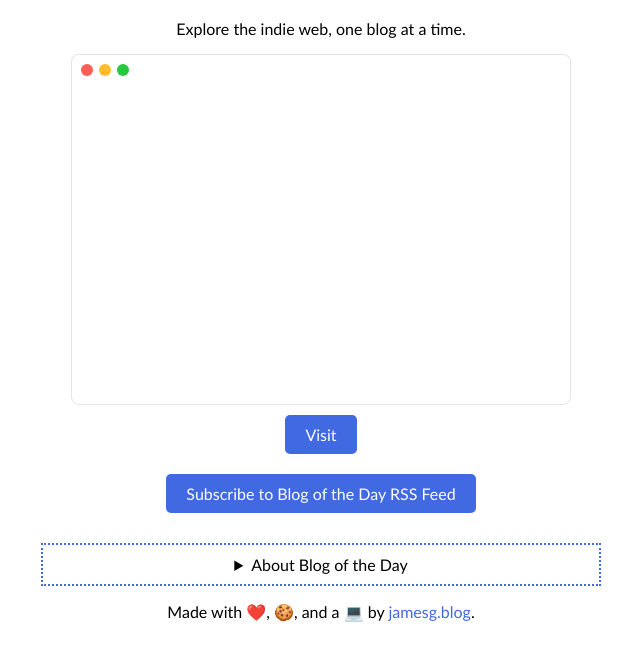
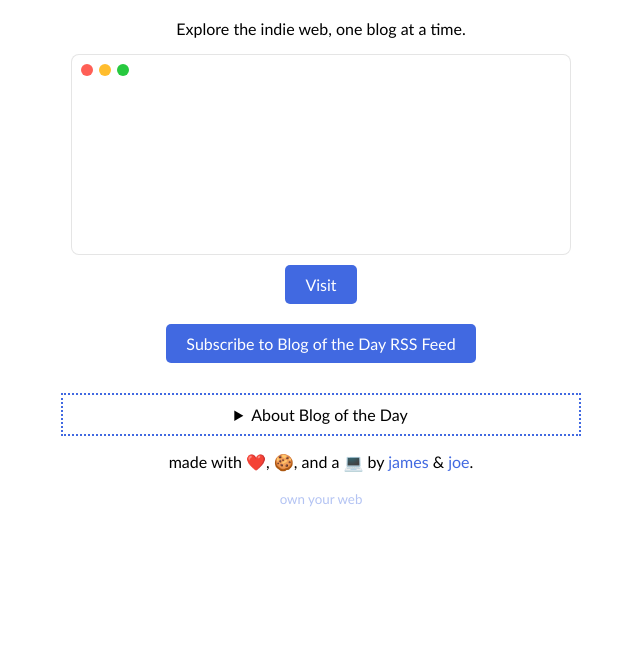
Before and after one commit to artlung/blogofthe.day, an Eleventy site: page index.html in a window 1280 px wide. Shown: the part 91-752 px from the top of the page, without its empty margins (319-959 px from the left). Built offline with nearby package versions, Linux system fonts and the light colour scheme; Eleventy itself is replaced by a stand-in of ours; files that its build step writes are made by us from their sources.

Commit message:
changing the main page a tag

```diff
--- a/index.html
+++ b/index.html
@@ -3,23 +3,18 @@
     <head>
         <meta charset="UTF-8">
         <meta name="viewport" content="width=device-width, initial-scale=1.0">
-        <title>Blog of the Day</title>
+        <title>Blog of the Day: Explore the web, one blog at a time.</title>
         <script src="/assets/js/browser-window.js"></script>
-
-        <meta name="description" content="Explore the indie web, one blog at a time.">
-        <meta property="og:image" content="https://screenshot.jamesg.blog?url=https://blogofthe.day">
-        <meta property="og:title" content="Blog of the Day">
-        <meta property="og:description" content="Explore the indie web, one blog at a time.">
-        <meta property="og:url" content="https://blogofthe.day">
-        <meta property="og:type" content="website">
-        <meta name="twitter:card" content="summary_large_image">
-
+        <meta name="description" content="Explore the IndieWeb, the slow web, the independent web, one blog per day">
         <link rel="alternate" type="application/rss+xml" title="Blog of the Day" href="/feed.xml">
-
         <link rel="icon" href="/assets/img/favicon.ico">
         <style>
+            :root {
+                --theme-color: royalblue;
+            }
             * {
-                font-family: 'Trebuchet MS', 'Lucida Sans Unicode', 'Lucida Grande', 'Lucida Sans', Arial, sans-serif
+                font-family: 'Trebuchet MS', 'Lucida Sans Unicode', 'Lucida Grande', 'Lucida Sans', Arial, sans-serif;
+                box-sizing: border-box;
             }
             main {
                 padding: 20px;
@@ -28,13 +23,13 @@
                 margin: auto;
             }
             browser-window {
-                max-width: 500px;
+                width: clamp(500px, 80%, 800px);
                 display: block;
                 margin: auto;
             }
             iframe {
                 width: 100%;
-                height: 300px;
+                height: clamp(500px, 80%, 800px);
                 border: none;
             }
             #buttons {
@@ -44,26 +39,29 @@
                 display: inline-block;
                 padding: 10px 20px;
                 margin: 10px;
-                background-color: royalblue;
+                background-color: var(--theme-color);
                 color: white;
                 text-decoration: none;
                 border-radius: 5px;
             }
             a {
                 text-decoration: none;
-                color: royalblue;
+                color: var(--theme-color);
             }
             a:hover {
                 text-decoration: underline;
             }
             details {
                 margin-top: 20px;
-                border: 2px dotted royalblue;
+                border: 2px dotted var(--theme-color);
                 padding: 10px;
             }
             details > h2, details > p {
                 text-align: left;
                 margin: 20px 0;
+            }
+            footer p small {
+                color: color-mix(in srgb, var(--theme-color), transparent 60%);
             }
         </style>
     </head>
@@ -86,11 +84,12 @@
                     <p>While most of your experience of the web may be with corporate-owned websites, there are many people bucking this trend with a rebellious act: creating and maintaining a personal website.</p>
                     <p>Bloggers around the world talk about the consequential and the inconsequential, from one's failed attempt to make a recipe to an idea that challenges the way we think about social networking.</p>
                     <p>Every day, Blog of the Day highlights a new blog. The blog is rotated at 12am UTC.</p>
-                    <p>Want to add your blog to the list? Submit a pull request on the <a href="https://github.com/capjamesg/blogofthe.day">project GitHub page</a>.</p>
+                    <p>Want to add your blog to the list? Submit a pull request on the <a href="https://github.com/artlung/blogofthe.day">project GitHub page</a>.</p>
                 </details>
             </section>
             <footer>
-                <p>Made with ❤️, 🍪, and a 💻 by <a href="https://jamesg.blog">jamesg.blog</a>.</p>
+                <p>made with ❤️, 🍪, and a 💻 by <a href="https://jamesg.blog">james</a> &amp; <a href="https://artlung.com/">joe</a>.</p>
+                <p><small>own your web</small></p>
             </footer>
         </main>
     </body>
```
